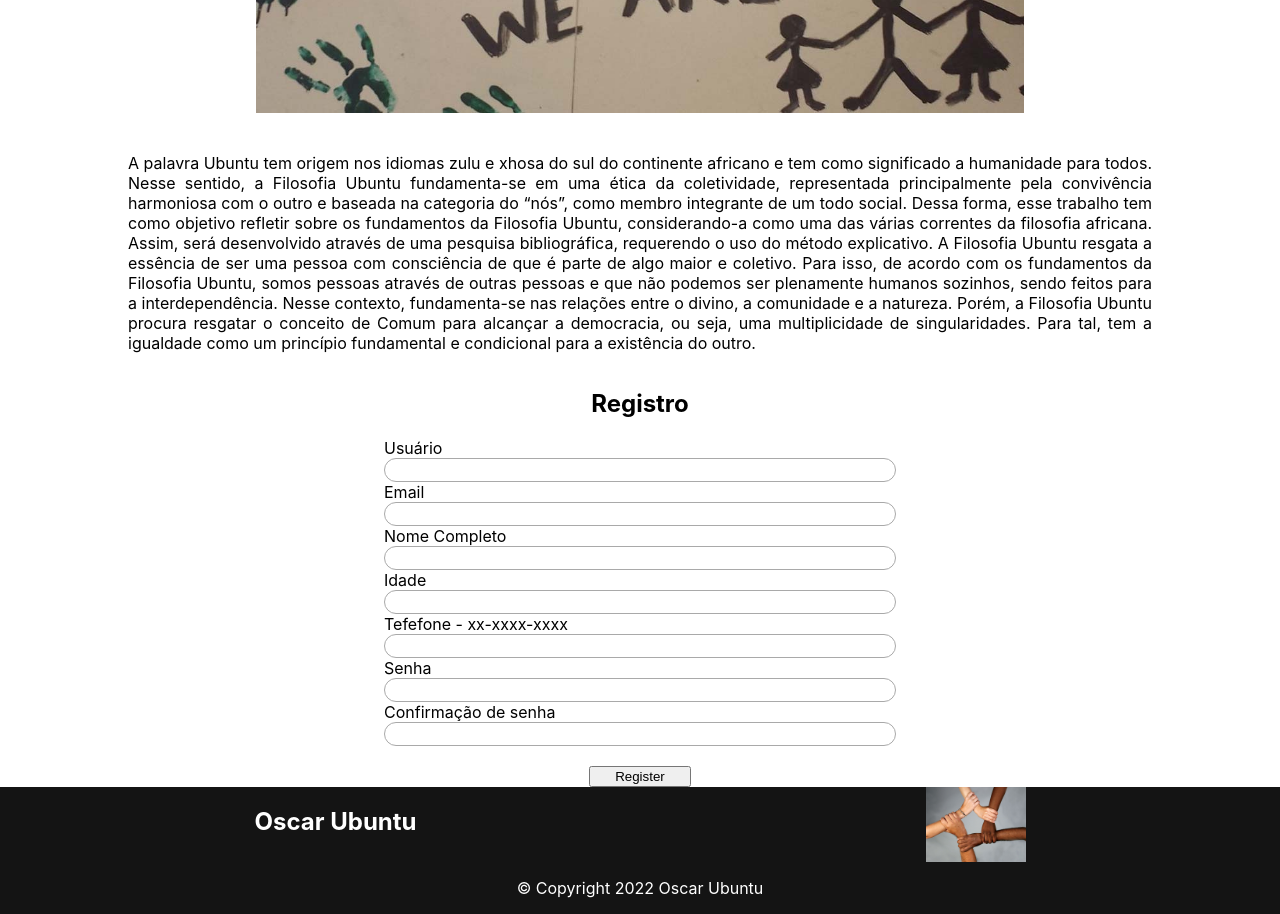
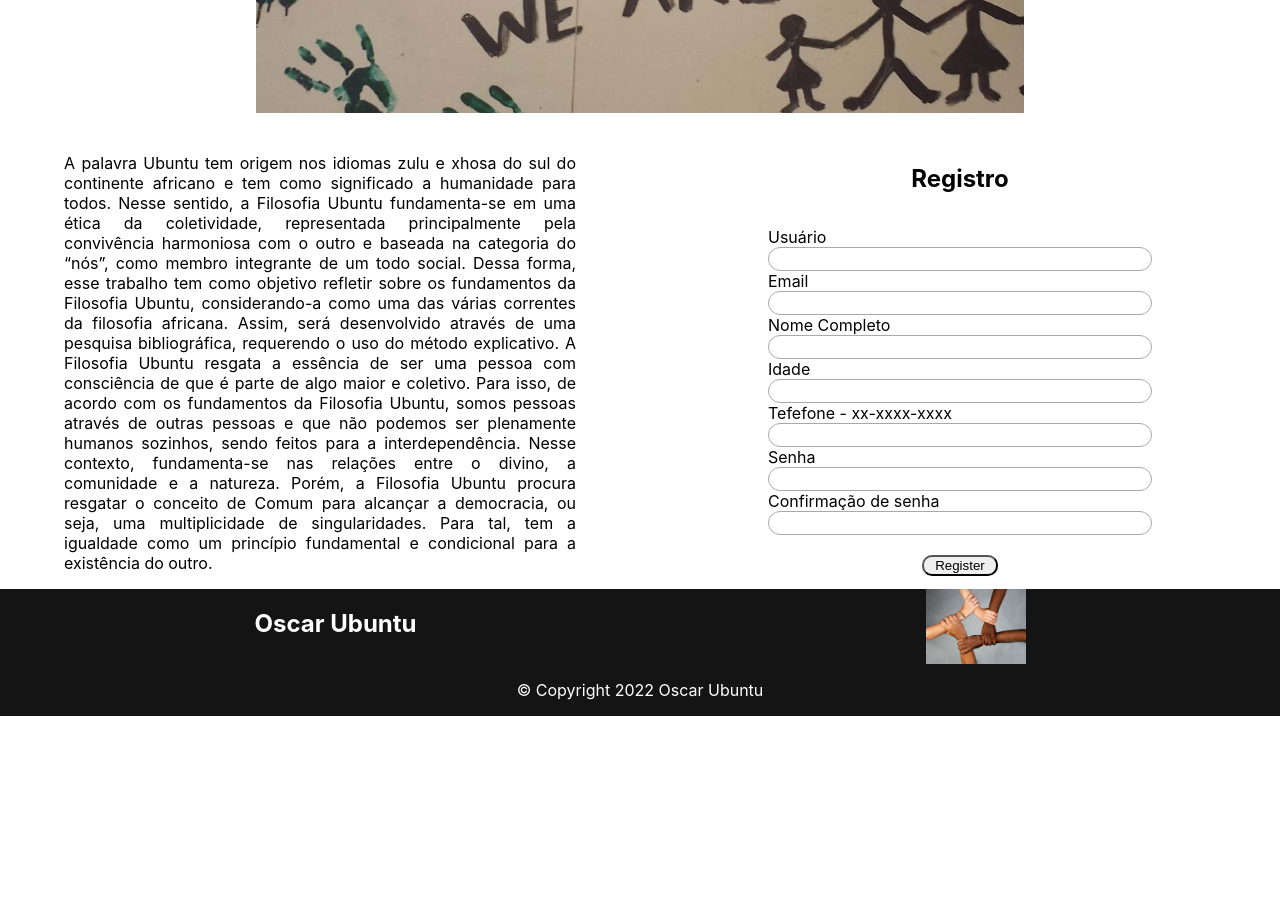
Before and after one commit to Osk-neto/ubuntu-task-1, a React (Create React App) app: page / in a window 1280 px wide. Shown: the part 400-1314 px from the top of the page. After the commit the page ends 1116 px from the top, so only its background shows below. Built offline with nearby package versions, Linux system fonts and the light colour scheme.

Commit message:
few changes

```diff
--- a/src/components/Body/Body.css
+++ b/src/components/Body/Body.css
@@ -8,6 +8,7 @@ section{
 .header-img img{
     width: 100%;
 }
+
 .body-text{
     margin: auto;
     text-align: justify;
@@ -18,4 +19,11 @@ section{
     .header-img img{
         width: 60%;
     }
+    .content-section{
+        display: flex;
+        width: 100%;
+    }
+    .body-text{
+        width: 40%;
+    }
 }
--- a/src/components/Body/Body.js
+++ b/src/components/Body/Body.js
@@ -6,10 +6,13 @@ function Body(){
         <div className='header-img'>
             <img src={HeaderImg} alt='ubuntu'/>
         </div>
-        <div className='body-text'>
-            <p>A palavra Ubuntu tem origem nos idiomas zulu e xhosa do sul do continente africano e tem como significado a humanidade para todos. Nesse sentido, a Filosofia Ubuntu fundamenta-se em uma ética da coletividade, representada principalmente pela convivência harmoniosa com o outro e baseada na categoria do “nós”, como membro integrante de um todo social. Dessa forma, esse trabalho tem como objetivo refletir sobre os fundamentos da Filosofia Ubuntu, considerando-a como uma das várias correntes da filosofia africana. Assim, será desenvolvido através de uma pesquisa bibliográfica, requerendo o uso do método explicativo. A Filosofia Ubuntu resgata a essência de ser uma pessoa com consciência de que é parte de algo maior e coletivo. Para isso, de acordo com os fundamentos da Filosofia Ubuntu, somos pessoas através de outras pessoas e que não podemos ser plenamente humanos sozinhos, sendo feitos para a interdependência. Nesse contexto, fundamenta-se nas relações entre o divino, a comunidade e a natureza. Porém, a Filosofia Ubuntu procura resgatar o conceito de Comum para alcançar a democracia, ou seja, uma multiplicidade de singularidades. Para tal, tem a igualdade como um princípio fundamental e condicional para a existência do outro.</p>
+        <div className='content-section'>
+            <div className='body-text'>
+                <p>A palavra Ubuntu tem origem nos idiomas zulu e xhosa do sul do continente africano e tem como significado a humanidade para todos. Nesse sentido, a Filosofia Ubuntu fundamenta-se em uma ética da coletividade, representada principalmente pela convivência harmoniosa com o outro e baseada na categoria do “nós”, como membro integrante de um todo social. Dessa forma, esse trabalho tem como objetivo refletir sobre os fundamentos da Filosofia Ubuntu, considerando-a como uma das várias correntes da filosofia africana. Assim, será desenvolvido através de uma pesquisa bibliográfica, requerendo o uso do método explicativo. A Filosofia Ubuntu resgata a essência de ser uma pessoa com consciência de que é parte de algo maior e coletivo. Para isso, de acordo com os fundamentos da Filosofia Ubuntu, somos pessoas através de outras pessoas e que não podemos ser plenamente humanos sozinhos, sendo feitos para a interdependência. Nesse contexto, fundamenta-se nas relações entre o divino, a comunidade e a natureza. Porém, a Filosofia Ubuntu procura resgatar o conceito de Comum para alcançar a democracia, ou seja, uma multiplicidade de singularidades. Para tal, tem a igualdade como um princípio fundamental e condicional para a existência do outro.</p>
+            </div>
+            <SignUp/>
         </div>
-        <SignUp/>
+
     </section>
 }
 
--- a/src/components/Body/Forms/SignUp.css
+++ b/src/components/Body/Forms/SignUp.css
@@ -30,13 +30,14 @@
 }
 
 @media only screen and (min-width:920px){
-    .signUp-form form{
+    .signUp-form {
 
-        width: 40%;
+        width: 50%;
 
     }
     .signUp-form form button{
         width: 20%;
         margin-top: 20px;
+        border-radius: 10px;
     }
 }
--- a/src/components/Body/Forms/SignUp.js
+++ b/src/components/Body/Forms/SignUp.js
@@ -71,32 +71,32 @@ function SignUp(){
         <h2>Registro</h2>
         <form onSubmit={formik.handleSubmit}>
             <label htmlFor='user'>Usuário</label>
-            <input id='user' name='user' onChange={formik.handleChange} value={formik.values.user}/>
-            {formik.errors.user ? <div className='errorMessage'>{formik.errors.user}</div> : null}
+            <input id='user' name='user' onChange={formik.handleChange} onBlur={formik.handleBlur} value={formik.values.user}/>
+            {formik.errors.user && formik.touched.user ? <div className='errorMessage'>{formik.errors.user}</div> : null}
 
             <label htmlFor='email'>Email</label>
-            <input id='email' name='email' onChange={formik.handleChange} value={formik.values.email}/>
-            {formik.errors.email ? <div className='errorMessage'>{formik.errors.email}</div> : null}
+            <input id='email' name='email' onChange={formik.handleChange} onBlur={formik.handleBlur} value={formik.values.email}/>
+            {formik.errors.email && formik.touched.email ? <div className='errorMessage'>{formik.errors.email}</div> : null}
 
             <label htmlFor='fullName'>Nome Completo</label>
-            <input id='fullName' name='fullName' onChange={formik.handleChange} value={formik.values.fullName}/>
-            {formik.errors.fullName ? <div className='errorMessage'>{formik.errors.fullName}</div> : null}
+            <input id='fullName' name='fullName' onChange={formik.handleChange} onBlur={formik.handleBlur} value={formik.values.fullName}/>
+            {formik.errors.fullName && formik.touched.fullName ? <div className='errorMessage'>{formik.errors.fullName}</div> : null}
 
             <label htmlFor='age'>Idade</label>
-            <input id='age' name='age' onChange={formik.handleChange} value={formik.values.age}/>
-            {formik.errors.age ? <div className='errorMessage'>{formik.errors.age}</div> : null}
+            <input id='age' name='age' onChange={formik.handleChange} onBlur={formik.handleBlur} value={formik.values.age}/>
+            {formik.errors.age && formik.touched.age ? <div className='errorMessage'>{formik.errors.age}</div> : null}
 
             <label htmlFor='phone'>Tefefone - xx-xxxx-xxxx</label>
-            <input id='phone' name='phone' onChange={formik.handleChange} value={formik.values.phone}/>
-            {formik.errors.phone ? <div className='errorMessage'>{formik.errors.phone}</div> : null}
+            <input id='phone' name='phone' onChange={formik.handleChange} onBlur={formik.handleBlur} value={formik.values.phone}/>
+            {formik.errors.phone && formik.touched.phone ? <div className='errorMessage'>{formik.errors.phone}</div> : null}
 
             <label htmlFor='password'>Senha</label>
-            <input id='password' name='password' type='password' onChange={formik.handleChange} value={formik.values.password}/>
-            {formik.errors.password ? <div className='errorMessage'>{formik.errors.password}</div> : null}
+            <input id='password' name='password' type='password' onChange={formik.handleChange} onBlur={formik.handleBlur} value={formik.values.password}/>
+            {formik.errors.password && formik.touched.password ? <div className='errorMessage'>{formik.errors.password}</div> : null}
 
             <label htmlFor='passwordConfirm'>Confirmação de senha</label>
             <input id='passwordConfirm' name='passwordConfirm' type='password' onChange={formik.handleChange} value={formik.values.passwordConfirm}/>
-            {formik.errors.passwordConfirm ? <div className='errorMessage'>{formik.errors.passwordConfirm}</div> : null}
+            {formik.errors.passwordConfirm && formik.touched.passwordConfirm ? <div className='errorMessage'>{formik.errors.passwordConfirm}</div> : null}
 
             <button type='submit'>Register</button>
         </form>
```
